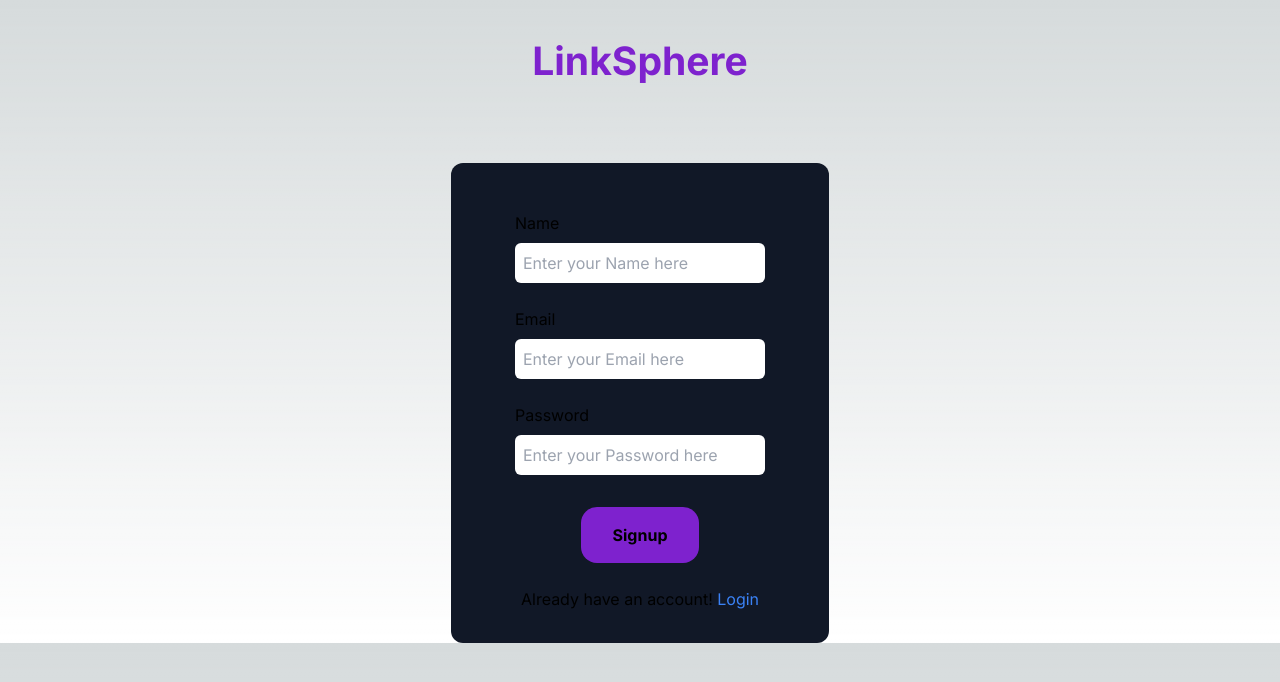
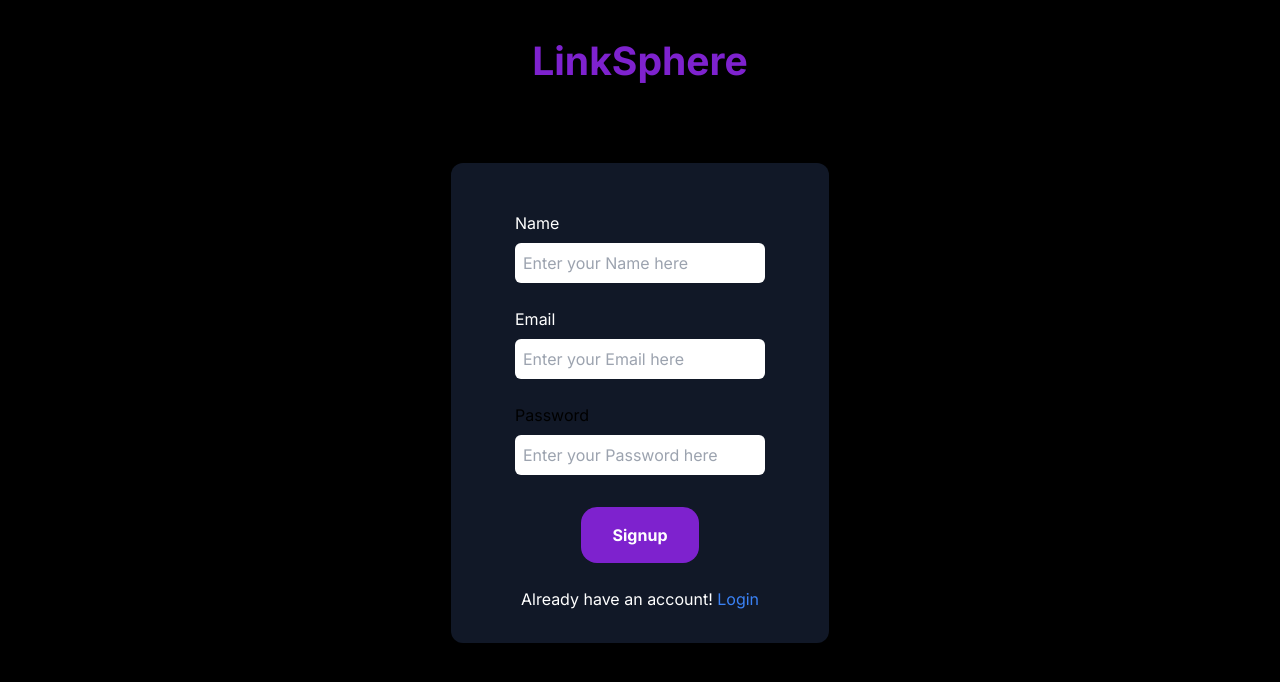
Before and after one commit to Bhavika-14/LinkSphere, a Next.js app: page /signup in a window 1280 px wide. Shown: the top 682 px of the page. Built offline with nearby package versions, Linux system fonts and the light colour scheme; no server answers.

Commit message:
completed

```diff
--- a/src/app/dashboard/post/page.jsx
+++ b/src/app/dashboard/post/page.jsx
@@ -52,7 +52,7 @@ const AddPost = () => {
 
                   <div className='my-2'><label htmlFor='content' className='my-2'>Enter Your content</label></div>
                   <div ><textarea type='text' rows={10}  cols={40} placeholder='Enter your text here'  id="content" className='sm:w-full w-11/12 md:h-full h-3/4 cursor-text sm:my-2 my-1 rounded-md p-2' onChange={(e)=>setText(e.target.value)} /></div>
-                  <div><button className="bg-blue-800 rounded-lg py-2 px-4 sm:my-8 my-1" type='submit'>Add</button></div>
+                  <div><button className="bg-blue-800 rounded-lg py-2 px-4 sm:my-8 my-1 break-words" type='submit'>Add</button></div>
 
 
             </form>
--- a/src/app/globals.css
+++ b/src/app/globals.css
@@ -1,80 +1,9 @@
 @tailwind base;
 @tailwind components;
 @tailwind utilities;
-:root {
-  --max-width: 1100px;
-  --border-radius: 12px;
-  --font-mono: ui-monospace, Menlo, Monaco, 'Cascadia Mono', 'Segoe UI Mono',
-    'Roboto Mono', 'Oxygen Mono', 'Ubuntu Monospace', 'Source Code Pro',
-    'Fira Mono', 'Droid Sans Mono', 'Courier New', monospace;
 
-  --foreground-rgb: 0, 0, 0;
-  --background-start-rgb: 214, 219, 220;
-  --background-end-rgb: 255, 255, 255;
 
-  --primary-glow: conic-gradient(
-    from 180deg at 50% 50%,
-    #16abff33 0deg,
-    #0885ff33 55deg,
-    #54d6ff33 120deg,
-    #0071ff33 160deg,
-    transparent 360deg
-  );
-  --secondary-glow: radial-gradient(
-    rgba(255, 255, 255, 1),
-    rgba(255, 255, 255, 0)
-  );
 
-  --tile-start-rgb: 239, 245, 249;
-  --tile-end-rgb: 228, 232, 233;
-  --tile-border: conic-gradient(
-    #00000080,
-    #00000040,
-    #00000030,
-    #00000020,
-    #00000010,
-    #00000010,
-    #00000080
-  );
-
-  --callout-rgb: 238, 240, 241;
-  --callout-border-rgb: 172, 175, 176;
-  --card-rgb: 180, 185, 188;
-  --card-border-rgb: 131, 134, 135;
-}
-
-@media (prefers-color-scheme: dark) {
-  :root {
-    --foreground-rgb: 255, 255, 255;
-    --background-start-rgb: 0, 0, 0;
-    --background-end-rgb: 0, 0, 0;
-
-    --primary-glow: radial-gradient(rgba(1, 65, 255, 0.4), rgba(1, 65, 255, 0));
-    --secondary-glow: linear-gradient(
-      to bottom right,
-      rgba(1, 65, 255, 0),
-      rgba(1, 65, 255, 0),
-      rgba(1, 65, 255, 0.3)
-    );
-
-    --tile-start-rgb: 2, 13, 46;
-    --tile-end-rgb: 2, 5, 19;
-    --tile-border: conic-gradient(
-      #ffffff80,
-      #ffffff40,
-      #ffffff30,
-      #ffffff20,
-      #ffffff10,
-      #ffffff10,
-      #ffffff80
-    );
-
-    --callout-rgb: 20, 20, 20;
-    --callout-border-rgb: 108, 108, 108;
-    --card-rgb: 100, 100, 100;
-    --card-border-rgb: 200, 200, 200;
-  }
-}
 
 * {
   box-sizing: border-box;
@@ -86,26 +15,6 @@ html,
 body {
   max-width: 100vw;
   overflow-x: hidden;
+  background-color: black;
 
 }
-
-body {
-  color: rgb(var(--foreground-rgb));
-  background: linear-gradient(
-      to bottom,
-      transparent,
-      rgb(var(--background-end-rgb))
-    )
-    rgb(var(--background-start-rgb));
-}
-
-a {
-  color: inherit;
-  text-decoration: none;
-}
-
-@media (prefers-color-scheme: dark) {
-  html {
-    color-scheme: dark;
-  }
-}
--- a/src/app/page.jsx
+++ b/src/app/page.jsx
@@ -9,8 +9,8 @@ import Link from 'next/link'
 export default function Home() {
 
   return (
-    <div className='flex align-center justify-center h-screen '>
-    <div className='flex flex-col text-center align-center flex-shrink md:my-32 md:mx-16  sm:my-32 sm:mx-16 mx-10 my-16 bg-gray-900 py-8 px-6'>
+    <div className='flex align-center justify-center h-screen bg-black'>
+    <div className='flex flex-col text-center align-center text-white flex-shrink md:my-32 md:mx-16  sm:my-32 sm:mx-16 mx-10 my-16 bg-gray-900 py-8 px-6'>
       <h2 className='text-center font-bold sm:text-4xl text-2xl mt-14'>Welcome</h2>
       <h2 className='font-bold sm:text-4xl text-2xl'>to</h2>
       <h1 className='font-bold sm:text-5xl text-2xl text-purple-700 sm:mx-2 mb-2 mx-auto mt-4'>LinkSphere</h1>
--- a/src/app/page.module.css
+++ b/src/app/page.module.css
@@ -1,229 +1,3 @@
-.main {
-  display: flex;
-  flex-direction: column;
-  justify-content: space-between;
-  align-items: center;
-  padding: 6rem;
-  min-height: 100vh;
+.body{
+  background-color: black;
 }
-
-.description {
-  display: inherit;
-  justify-content: inherit;
-  align-items: inherit;
-  font-size: 0.85rem;
-  max-width: var(--max-width);
-  width: 100%;
-  z-index: 2;
-  font-family: var(--font-mono);
-}
-
-.description a {
-  display: flex;
-  justify-content: center;
-  align-items: center;
-  gap: 0.5rem;
-}
-
-.description p {
-  position: relative;
-  margin: 0;
-  padding: 1rem;
-  background-color: rgba(var(--callout-rgb), 0.5);
-  border: 1px solid rgba(var(--callout-border-rgb), 0.3);
-  border-radius: var(--border-radius);
-}
-
-.code {
-  font-weight: 700;
-  font-family: var(--font-mono);
-}
-
-.grid {
-  display: grid;
-  grid-template-columns: repeat(4, minmax(25%, auto));
-  width: var(--max-width);
-  max-width: 100%;
-}
-
-.card {
-  padding: 1rem 1.2rem;
-  border-radius: var(--border-radius);
-  background: rgba(var(--card-rgb), 0);
-  border: 1px solid rgba(var(--card-border-rgb), 0);
-  transition: background 200ms, border 200ms;
-}
-
-.card span {
-  display: inline-block;
-  transition: transform 200ms;
-}
-
-.card h2 {
-  font-weight: 600;
-  margin-bottom: 0.7rem;
-}
-
-.card p {
-  margin: 0;
-  opacity: 0.6;
-  font-size: 0.9rem;
-  line-height: 1.5;
-  max-width: 30ch;
-}
-
-.center {
-  display: flex;
-  justify-content: center;
-  align-items: center;
-  position: relative;
-  padding: 4rem 0;
-}
-
-.center::before {
-  background: var(--secondary-glow);
-  border-radius: 50%;
-  width: 480px;
-  height: 360px;
-  margin-left: -400px;
-}
-
-.center::after {
-  background: var(--primary-glow);
-  width: 240px;
-  height: 180px;
-  z-index: -1;
-}
-
-.center::before,
-.center::after {
-  content: '';
-  left: 50%;
-  position: absolute;
-  filter: blur(45px);
-  transform: translateZ(0);
-}
-
-.logo {
-  position: relative;
-}
-/* Enable hover only on non-touch devices */
-@media (hover: hover) and (pointer: fine) {
-  .card:hover {
-    background: rgba(var(--card-rgb), 0.1);
-    border: 1px solid rgba(var(--card-border-rgb), 0.15);
-  }
-
-  .card:hover span {
-    transform: translateX(4px);
-  }
-}
-
-@media (prefers-reduced-motion) {
-  .card:hover span {
-    transform: none;
-  }
-}
-
-/* Mobile */
-@media (max-width: 700px) {
-  .content {
-    padding: 4rem;
-  }
-
-  .grid {
-    grid-template-columns: 1fr;
-    margin-bottom: 120px;
-    max-width: 320px;
-    text-align: center;
-  }
-
-  .card {
-    padding: 1rem 2.5rem;
-  }
-
-  .card h2 {
-    margin-bottom: 0.5rem;
-  }
-
-  .center {
-    padding: 8rem 0 6rem;
-  }
-
-  .center::before {
-    transform: none;
-    height: 300px;
-  }
-
-  .description {
-    font-size: 0.8rem;
-  }
-
-  .description a {
-    padding: 1rem;
-  }
-
-  .description p,
-  .description div {
-    display: flex;
-    justify-content: center;
-    position: fixed;
-    width: 100%;
-  }
-
-  .description p {
-    align-items: center;
-    inset: 0 0 auto;
-    padding: 2rem 1rem 1.4rem;
-    border-radius: 0;
-    border: none;
-    border-bottom: 1px solid rgba(var(--callout-border-rgb), 0.25);
-    background: linear-gradient(
-      to bottom,
-      rgba(var(--background-start-rgb), 1),
-      rgba(var(--callout-rgb), 0.5)
-    );
-    background-clip: padding-box;
-    backdrop-filter: blur(24px);
-  }
-
-  .description div {
-    align-items: flex-end;
-    pointer-events: none;
-    inset: auto 0 0;
-    padding: 2rem;
-    height: 200px;
-    background: linear-gradient(
-      to bottom,
-      transparent 0%,
-      rgb(var(--background-end-rgb)) 40%
-    );
-    z-index: 1;
-  }
-}
-
-/* Tablet and Smaller Desktop */
-@media (min-width: 701px) and (max-width: 1120px) {
-  .grid {
-    grid-template-columns: repeat(2, 50%);
-  }
-}
-
-@media (prefers-color-scheme: dark) {
-  .vercelLogo {
-    filter: invert(1);
-  }
-
-  .logo {
-    filter: invert(1) drop-shadow(0 0 0.3rem #ffffff70);
-  }
-}
-
-@keyframes rotate {
-  from {
-    transform: rotate(360deg);
-  }
-  to {
-    transform: rotate(0deg);
-  }
-}
--- a/src/app/signup/page.jsx
+++ b/src/app/signup/page.jsx
@@ -78,11 +78,11 @@ const SignUp = () => {
                 {error && "Something Went Wrong"}
               </div>
               <div className='flex flex-col my-2'>
-                <label htmlFor='name' className='py-2'>Name</label>
+                <label htmlFor='name' className='py-2 text-white'>Name</label>
                 <input type='text'className='p-2 rounded-md' id='text' required placeholder='Enter your Name here' onChange={(e)=>setName(e.target.value)} />
               </div>
               <div className='flex flex-col my-2'>
-                <label htmlFor='email' className='py-2'>Email</label>
+                <label htmlFor='email' className='py-2 text-white'>Email</label>
                 <input type='email' className='p-2 rounded-md' id='email' required placeholder='Enter your Email here' onChange={(e)=>setEmail(e.target.value)} />
               </div>
               <div className='flex flex-col my-2'>
@@ -91,9 +91,9 @@ const SignUp = () => {
 
               </div>
               <div className=' bg-purple-700 rounded-2xl font-bold my-6 text-center' >
-                <button type='submit' className='py-4 px-8 text-center'>Signup</button>
+                <button type='submit' className='py-4 px-8 text-center text-white'>Signup</button>
               </div>
-              <div className=''>Already have an account! <span className='text-blue-500'> <Link href="/login">Login</Link></span></div></form>
+              <div className='text-white'>Already have an account! <span className='text-blue-500'> <Link href="/login">Login</Link></span></div></form>
         </div>
 
 
--- a/src/components/comment.jsx
+++ b/src/components/comment.jsx
@@ -2,7 +2,7 @@ import React from 'react'
 
 const Comment = ({comment}) => {
   return (
-    <div className='flex flex-col rounded-lg bg-gray-900 mb-2 px-2 py-2 justify-center'>
+    <div className='flex flex-col rounded-lg bg-gray-900 mb-2 px-2 py-2 justify-center text-white'>
         <div className='font-bold'>{comment.user_name}</div>
         <div className='ps-4 break-words pe-1'>{comment.content}</div>
 
--- a/src/components/message.jsx
+++ b/src/components/message.jsx
@@ -15,7 +15,7 @@ export const Message = ({message,u_id,sender,name,u_name,time}) => {
     else{
         return(
             <div className=''>
-                <div className='bg-purple-900 text-white p-2 mb-2  w-fit max-w-[85%] sm:max-w-[60%] rounded-lg '>
+                <div className='bg-purple-900 text-white p-2 mb-2 break-words  w-fit max-w-[85%] sm:max-w-[60%] rounded-lg '>
                     {message}
                     <span className='pe-1 ps-3 text-vsm align-bottom text-gray-400 pb-1 break-normal'>{time}</span>
                 </div>
--- a/src/components/profile.jsx
+++ b/src/components/profile.jsx
@@ -10,7 +10,7 @@ const Profile = ({u_id,name,id,email,u_name,chatID}) => {
     <div>
         {!showChat && u_id==id &&
           <div className="flex bg-black justify-center my-12 sm:my-32 rounded-lg p-2">
-            <div className='flex flex-col sm:w-6/12 w-11/12 p-4 bg-gray-900'>
+            <div className='flex flex-col sm:w-6/12 w-11/12 p-4 bg-gray-900 text-white'>
               <div>{name}</div>
               <div>Contact Info</div>
               <div>Email ID: {email}</div>
@@ -19,7 +19,7 @@ const Profile = ({u_id,name,id,email,u_name,chatID}) => {
 
         {!showChat && u_id!=id &&
           <div className="flex bg-black justify-center my-12 sm:my-32 rounded-lg p-2">
-            <div className='flex flex-col sm:w-6/12 w-11/12 p-4 bg-gray-900'>
+            <div className='flex flex-col sm:w-6/12 w-11/12 p-4 bg-gray-900 text-white'>
               <div className='mb-1 font-bold text-xl flex-wrap'>{name}</div>
 
               <div className='text-lg font-semibold'>Email ID:  {email}</div>
```
Also changed, not shown: src/app/login/page.jsx (+4 -4 lines), src/components/comments.jsx (+4 -4 lines).
